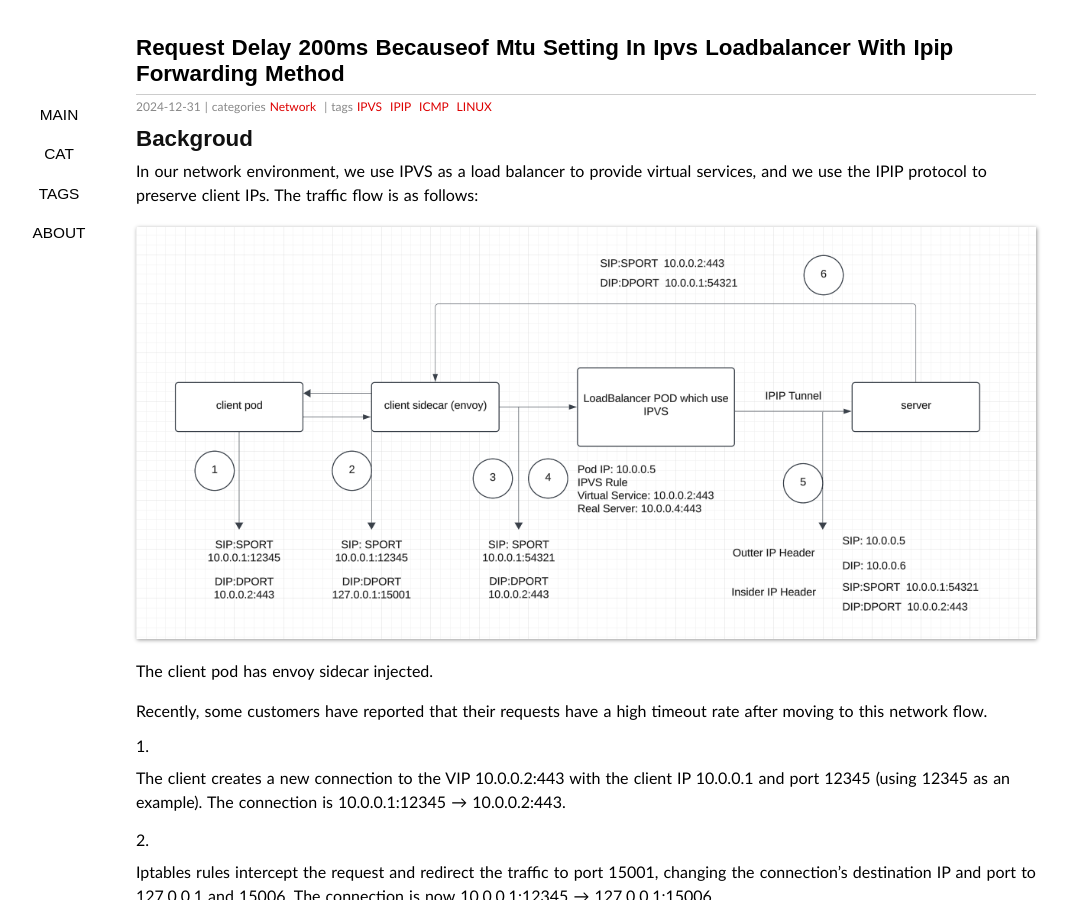
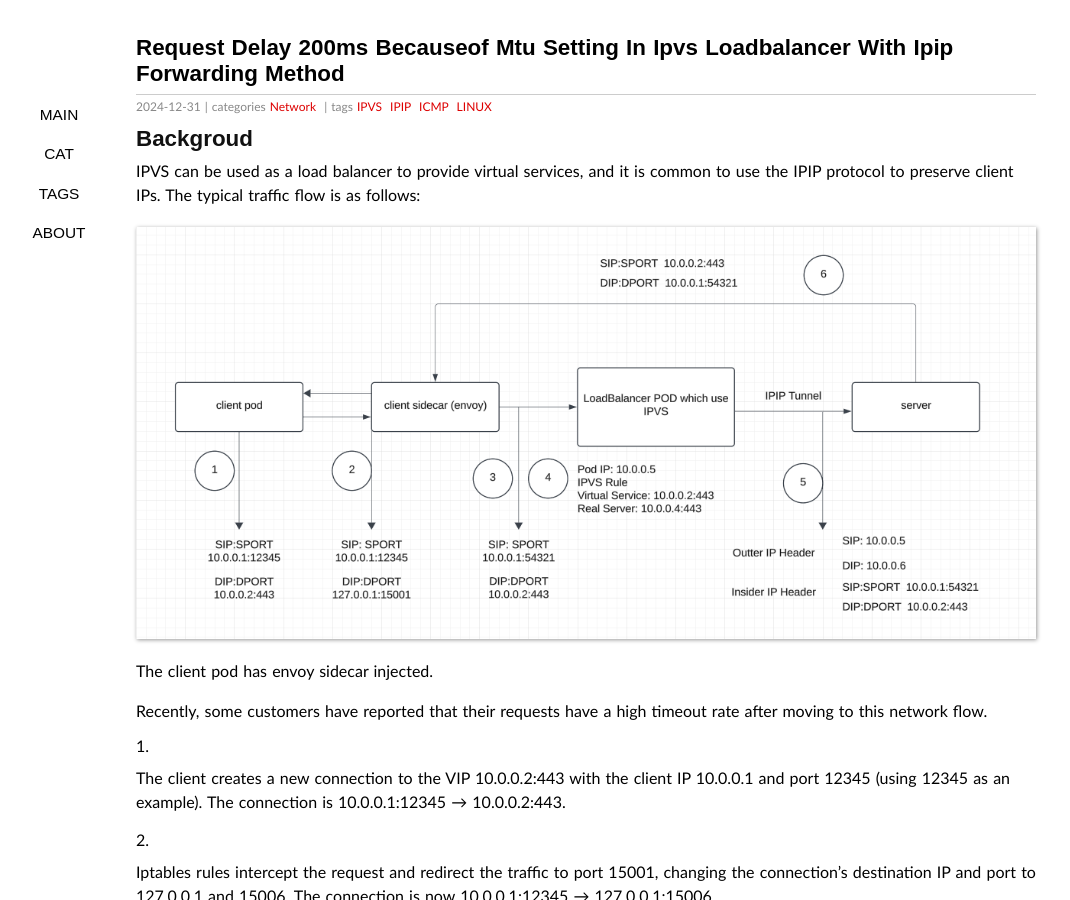
Before and after one commit to wenlxie/wenlxie.github.io, a Jekyll site: the page built from _posts/2024-12-31-Request-delay-200ms-becauseof-MTU-setting-in-IPVS-Loadbalancer-with-IPIP-forwarding-method.md, in a window 1280 px wide and 900 px high. Shown: the whole window, without its empty margins (54-1124 px from the left). Built offline with Jekyll 4.4.1, drawn with Linux system fonts in a browser that asks for light colours; some web fonts are replaced; comment, search, counter and statistics services are not loaded.

Commit message:
Update 2024-12-31-Request-delay-200ms-becauseof-MTU-setting-in-IPVS-Loadbalancer-with-IPIP-forwarding-method.md

```diff
--- a/_posts/2024-12-31-Request-delay-200ms-becauseof-MTU-setting-in-IPVS-Loadbalancer-with-IPIP-forwarding-method.md
+++ b/_posts/2024-12-31-Request-delay-200ms-becauseof-MTU-setting-in-IPVS-Loadbalancer-with-IPIP-forwarding-method.md
@@ -10,7 +10,7 @@ excerpt: IPVS IPIP ICMP LINUX
 
 ## Backgroud
 
-In our network environment, we use IPVS as a load balancer to provide virtual services, and we use the IPIP protocol to preserve client IPs. The traffic flow is as follows:
+IPVS can be used as a load balancer to provide virtual services, and it is common to use the IPIP protocol to preserve client IPs. The typical traffic flow is as follows:
 
 ![](/assets/2024-12-31-IPVS-IPIP-FLOW.png)
 
```
